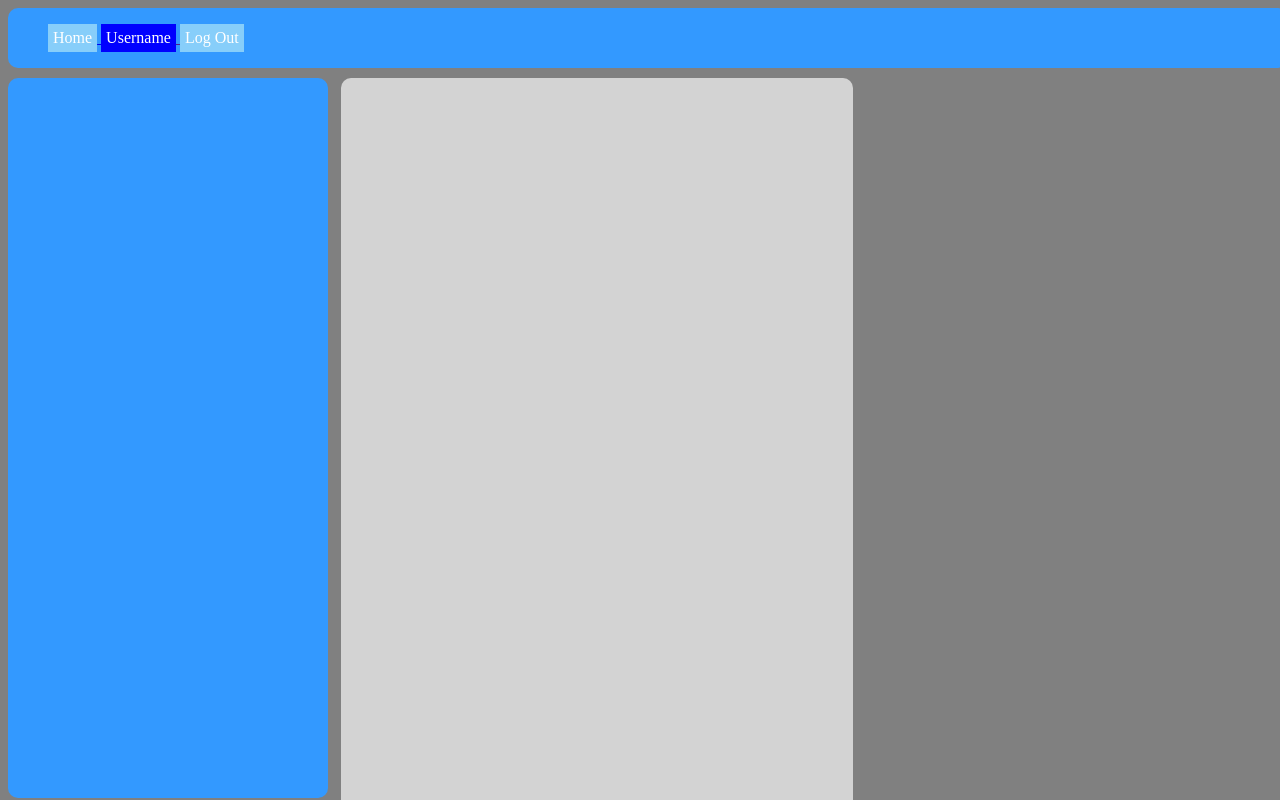
After one commit to kaigikinyua/iNTERFACE, a PHP site: page /CVO/userpage.html in a window 1280 px wide. The commit adds this page. Run offline with PHP 8.4, Linux system fonts and the light colour scheme.

Commit message:
added a new userpage and did some small interface design

```diff
--- /dev/null
+++ b/CVO/CSS/userpage.css
@@ -0,0 +1,61 @@
+body{
+    background: gray;
+}
+div.navbar{
+    height:60px;
+    width:100%;
+    position:fixed;
+    background: #3399FF;
+    border-bottom-left-radius: 10px;
+	border-bottom-right-radius: 10px;
+	border-top-left-radius: 10px;
+	border-top-right-radius: 10px;
+}
+ul.nav{
+    list-style-type: none;
+}
+li{
+    display: inline-block;
+    text-decoration: none;
+    padding:5;
+    background: lightskyblue;
+}
+li a{
+    text-decoration: none;
+    color:white;
+}
+li.active{
+    background-color: blue;
+    color:white;
+}
+li:hover{
+    background: lightsalmon;
+    transition: 1s;
+    transform:translateY(-5px);
+    transform: ease-in-out;
+}
+div.chatpage{
+    border-bottom-left-radius: 10px;
+	border-bottom-right-radius: 10px;
+	border-top-left-radius: 10px;
+    border-top-right-radius: 10px;
+    background: lightgrey;
+    width:40%;
+    height: 97%;
+    margin-left: 26%;
+    position: fixed;
+}
+div.contacts{
+    border-bottom-left-radius: 10px;
+	border-bottom-right-radius: 10px;
+	border-top-left-radius: 10px;
+    border-top-right-radius: 10px;
+    background: #3399FF;
+    height:90%;
+    width:25%;
+    position: fixed;
+}
+div.content{
+    display: inline;
+    position: static;
+}
--- a/CVO/index.html
+++ b/CVO/index.html
@@ -30,7 +30,7 @@
 				<ul class="navbar">
 					<li class="active"><a href="index.html">Home</a></li>
 					<li><a href="signup.html">SignUp</a></li>
-					<li><a href="#">Login</a></li>
+					<li><a href="login.html">Login</a></li>
 				</ul>
 			</div>
 	</body>
--- /dev/null
+++ b/CVO/userpage.html
@@ -0,0 +1,25 @@
+<html>
+    <head>
+        <title>
+            userpage
+        </title>
+        <link rel="stylesheet" href="CSS/userpage.css"/>
+    </head>
+    <body>
+        <div class="navbar">
+            <ul class="nav">
+                <li><a href="index.html">Home</li>
+                <!--page should be users name-->
+                <li class="active"><a href="">Username</li>
+                <li><a href="#">Log Out</li>
+            </ul>
+        </div>
+        <div style="width:100%;height:70px;"></div>
+        <div class="content">
+            <div class="contacts"></div>
+            <div class="chatpage"></div>
+            <div class="trending"></div>
+        </div>
+
+    </body>
+</html>
```
Also changed, not shown: CVO/CSS/dynamics.css (+7 -1 lines), CVO/CSS/main.css (+21 -2 lines), CVO/JS/validation.js (+24 -6 lines), CVO/login.html (added, +19 -0 lines), CVO/signup.html (+7 -5 lines).
